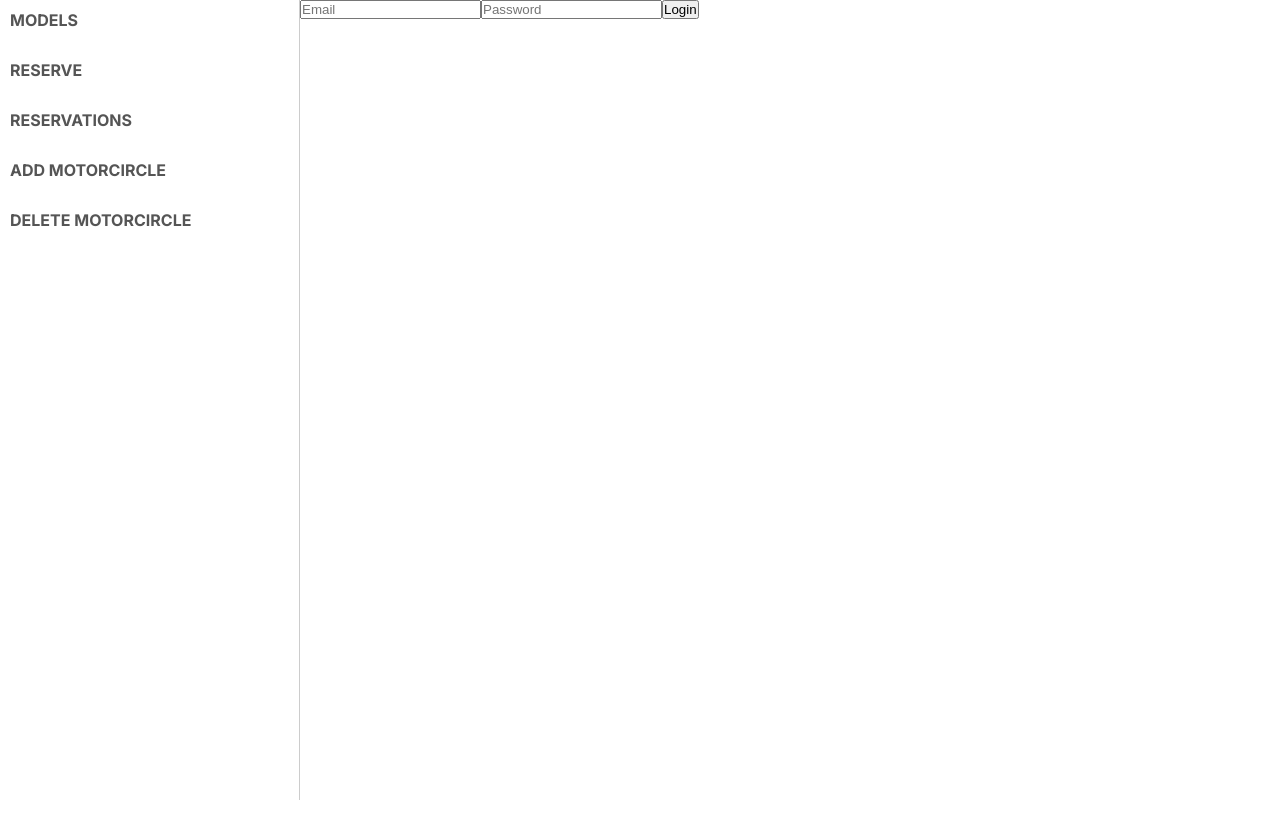
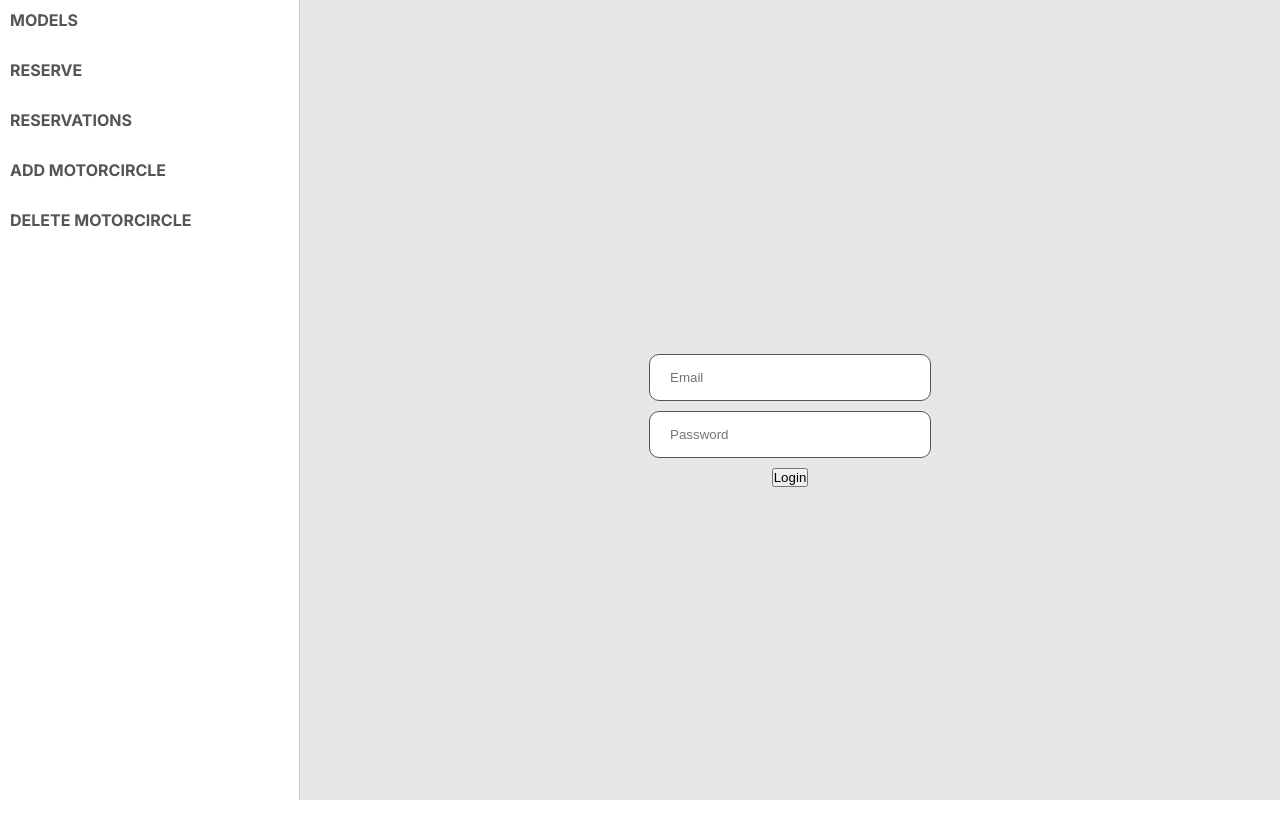
Before and after one commit to zeff96/booking_app, a Next.js app: page / in a window 1280 px wide. Built offline with nearby package versions, Linux system fonts and the light colour scheme; no server answers.

Commit message:
Add css properties to login inputs

```diff
--- a/app/globals.css
+++ b/app/globals.css
@@ -16,6 +16,8 @@ body {
 
 .main {
   width: 100%;
-  height: 100%;
+  height: 100vh;
   margin-left: 30rem;
+  padding: 2rem;
+  background-color: #e7e7e7;
 }
--- a/app/login/login.jsx
+++ b/app/login/login.jsx
@@ -1,6 +1,7 @@
 "use client";
 
 import { signIn } from "next-auth/react";
+import styles from "./login.module.css";
 
 export default function LoginPage() {
   async function handleSubmit(event) {
@@ -15,9 +16,21 @@ export default function LoginPage() {
     });
   }
   return (
-    <form onSubmit={handleSubmit}>
-      <input type="email" name="email" placeholder="Email" required />
-      <input type="password" name="password" placeholder="Password" required />
+    <form onSubmit={handleSubmit} className={styles.form}>
+      <input
+        type="email"
+        name="email"
+        placeholder="Email"
+        required
+        className={styles["form-control"]}
+      />
+      <input
+        type="password"
+        name="password"
+        placeholder="Password"
+        required
+        className={styles["form-control"]}
+      />
       <input type="submit" value="Login" />
     </form>
   );
--- /dev/null
+++ b/app/login/login.module.css
@@ -0,0 +1,17 @@
+.form {
+  width: 100%;
+  height: 100vh;
+  display: flex;
+  flex-direction: column;
+  justify-content: center;
+  align-items: center;
+}
+
+.form-control {
+  width: 30%;
+  padding: 1.5rem 2rem;
+  margin-bottom: 1rem;
+  border-radius: 1rem;
+  border: 1px solid #555;
+  outline: none;
+}
```
